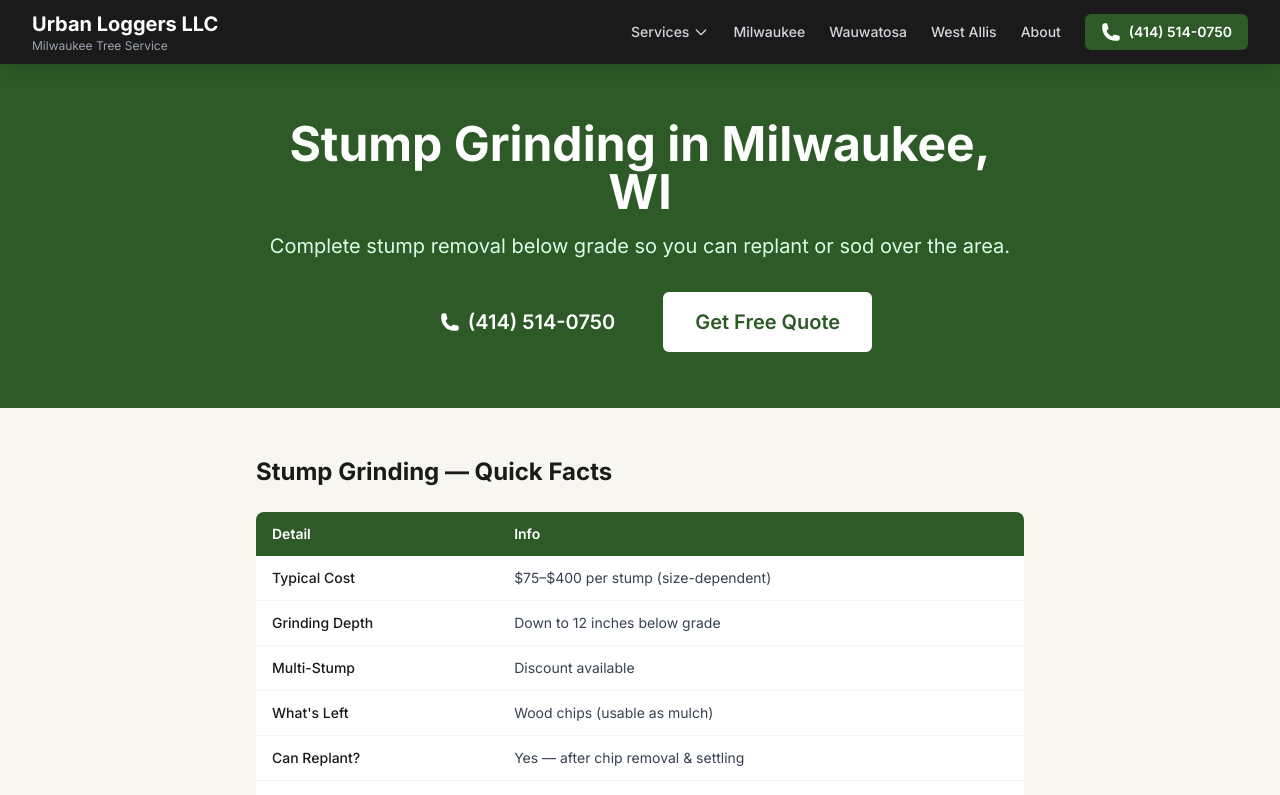
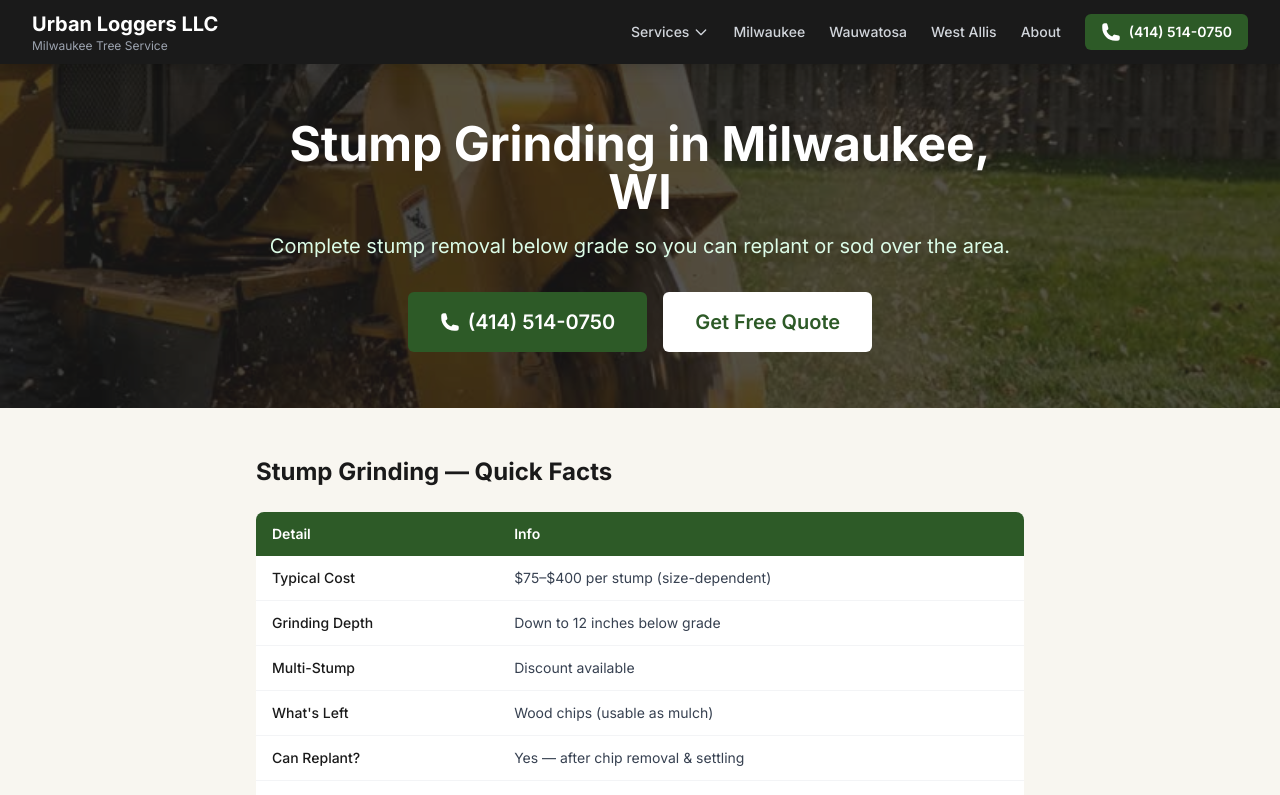
Before and after one commit to joeybeyer/urbanloggers, a Next.js app: page /stump-grinding in a window 1280 px wide. Shown: the top 795 px of the page. Built offline with nearby package versions, Linux system fonts and the light colour scheme.

Commit message:
Add KIE hero images to all 5 service pages — background image + dark overlay

```diff
--- a/app/emergency-tree-service/page.tsx
+++ b/app/emergency-tree-service/page.tsx
@@ -39,7 +39,7 @@ export default function EmergencyTreeServicePage() {
 
       {/* Emergency hero — phone CTA above fold */}
       <section className="bg-red-700 text-white py-14 px-4">
-        <div className="max-w-3xl mx-auto text-center">
+        <div className="relative z-10 max-w-3xl mx-auto text-center">
           <div className="text-5xl mb-4">🚨</div>
           <h1 className="text-4xl sm:text-5xl font-bold mb-4">
             24/7 Emergency Tree Service in Milwaukee
--- a/app/log-milling/page.tsx
+++ b/app/log-milling/page.tsx
@@ -39,7 +39,7 @@ export default function LogMillingPage() {
 
       {/* Hero */}
       <section className="bg-gradient-to-br from-brand-green-dark to-brand-green text-white py-14 px-4">
-        <div className="max-w-3xl mx-auto text-center">
+        <div className="relative z-10 max-w-3xl mx-auto text-center">
           <div className="text-5xl mb-4">🪵</div>
           <h1 className="text-4xl sm:text-5xl font-bold mb-4">
             Portable Log Milling in Milwaukee
--- a/app/stump-grinding/page.tsx
+++ b/app/stump-grinding/page.tsx
@@ -38,8 +38,10 @@ export default function StumpGrindingPage() {
       />
 
       {/* Hero */}
-      <section className="bg-brand-green text-white py-14 px-4">
-        <div className="max-w-3xl mx-auto text-center">
+      <section className="relative text-white py-14 px-4 overflow-hidden">
+        <div className="absolute inset-0 bg-cover bg-center" style={{ backgroundImage: "url('/images/stump-grinding.jpg')" }} />
+        <div className="absolute inset-0 bg-charcoal/75" />
+        <div className="relative z-10 max-w-3xl mx-auto text-center">
           <h1 className="text-4xl sm:text-5xl font-bold mb-4">
             Stump Grinding in Milwaukee, WI
           </h1>
--- a/app/tree-removal/page.tsx
+++ b/app/tree-removal/page.tsx
@@ -38,8 +38,10 @@ export default function TreeRemovalPage() {
       />
 
       {/* Hero */}
-      <section className="bg-brand-green text-white py-14 px-4">
-        <div className="max-w-3xl mx-auto text-center">
+      <section className="relative text-white py-14 px-4 overflow-hidden">
+        <div className="absolute inset-0 bg-cover bg-center" style={{ backgroundImage: "url('/images/tree-removal.jpg')" }} />
+        <div className="absolute inset-0 bg-charcoal/75" />
+        <div className="relative z-10 max-w-3xl mx-auto text-center">
           <h1 className="text-4xl sm:text-5xl font-bold mb-4">
             Tree Removal in Milwaukee, WI
           </h1>
--- a/app/tree-trimming-pruning/page.tsx
+++ b/app/tree-trimming-pruning/page.tsx
@@ -38,8 +38,10 @@ export default function TreeTrimmingPage() {
       />
 
       {/* Hero */}
-      <section className="bg-brand-green text-white py-14 px-4">
-        <div className="max-w-3xl mx-auto text-center">
+      <section className="relative text-white py-14 px-4 overflow-hidden">
+        <div className="absolute inset-0 bg-cover bg-center" style={{ backgroundImage: "url('/images/trimming.jpg')" }} />
+        <div className="absolute inset-0 bg-charcoal/75" />
+        <div className="relative z-10 max-w-3xl mx-auto text-center">
           <h1 className="text-4xl sm:text-5xl font-bold mb-4">
             Tree Trimming &amp; Pruning in Milwaukee
           </h1>
```
